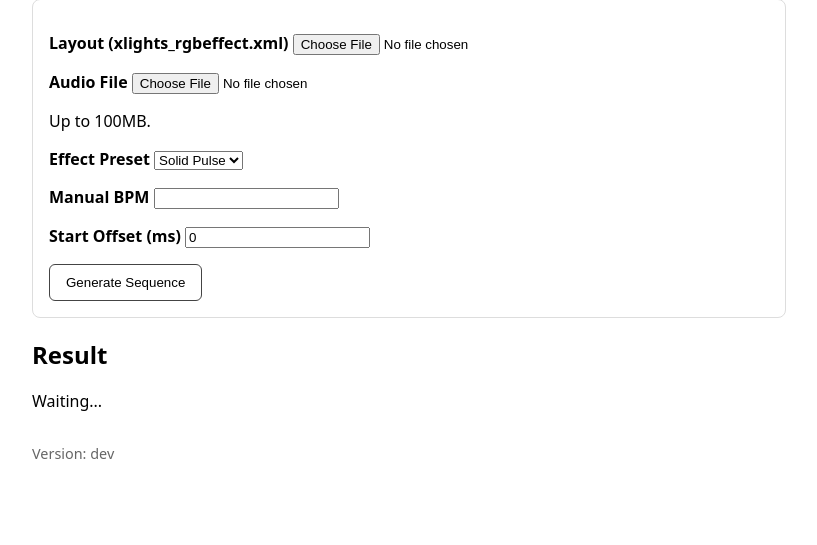
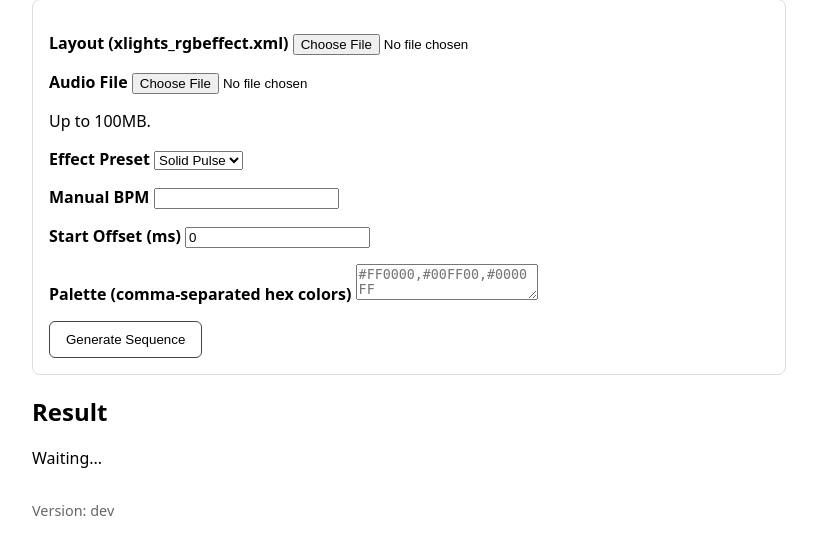
Before and after one commit to hislopkent/xlights-sequence-generator, a Flask app: page / in a window 1280 px wide. Shown: the part 97-642 px from the top of the page, without its empty margins (0-817 px from the left). Run offline with Flask 3, Linux system fonts and the light colour scheme.

Commit message:
Add customizable color palette

```diff
--- a/app.py
+++ b/app.py
@@ -1,5 +1,5 @@
 from flask import Flask, render_template, request, jsonify, send_file, g
-import os, uuid, json, shutil, time, math, threading
+import os, uuid, json, shutil, time, math, threading, re
 import librosa
 from werkzeug.exceptions import RequestEntityTooLarge
 from xlights_seq.config import Config
@@ -83,6 +83,20 @@ def generate():
     preset = request.form.get("preset", "solid_pulse")
     manual_bpm = float(request.form.get("manual_bpm") or 0) or None
     start_offset_ms = int(request.form.get("start_offset_ms") or 0)
+    palette_str = request.form.get("palette", "").strip()
+    palette = None
+    if palette_str:
+        palette = []
+        for part in palette_str.split(","):
+            part = part.strip()
+            if not part:
+                continue
+            if not part.startswith("#"):
+                part = "#" + part
+            if re.fullmatch(r"#([0-9a-fA-F]{6})", part):
+                palette.append(part.upper())
+        if not palette:
+            palette = None
 
     if not layout or not audio:
         return (
@@ -180,7 +194,7 @@ def generate():
     duration_ms = int(duration_s * 1000)
     beat_times = [max(0.0, (t * 1000 + start_offset_ms) / 1000.0) for t in beat_times]
 
-    tree = build_rgbeffects(models, beat_times, duration_ms, preset, sections)
+    tree = build_rgbeffects(models, beat_times, duration_ms, preset, sections, palette)
 
     job_dir = os.path.join(app.config["OUTPUT_FOLDER"], job)
     os.makedirs(job_dir, exist_ok=True)
--- a/templates/index.html
+++ b/templates/index.html
@@ -40,6 +40,9 @@
       <label>Start Offset (ms)
         <input name="start_offset_ms" type="number" step="1" value="0">
       </label>
+      <label>Palette (comma-separated hex colors)
+        <textarea name="palette" rows="2" placeholder="#FF0000,#00FF00,#0000FF"></textarea>
+      </label>
       <button type="submit">Generate Sequence</button>
     </form>
   </div>
--- a/xlights_seq/generator.py
+++ b/xlights_seq/generator.py
@@ -29,7 +29,7 @@ HEAVY_PRESETS = {"meteor"}
 SMALL_MODEL_NODES = 25
 
 
-def build_rgbeffects(models, beat_times, duration_ms, preset: str, sections=None):
+def build_rgbeffects(models, beat_times, duration_ms, preset: str, sections=None, palette=None):
     """Generate an xLights RGB effects file using a preset.
 
     Parameters
@@ -45,6 +45,9 @@ def build_rgbeffects(models, beat_times, duration_ms, preset: str, sections=None
     sections : list[dict], optional
         Optional list of section markers as returned by ``analyze_beats``.
         Each item must contain ``time`` (seconds) and ``label``.
+    palette : list[str], optional
+        Optional list of hex colors (e.g. ``"#FF0000"``) used for Color1 cycling.
+        If not provided, falls back to the module ``PALETTE``.
     """
 
     root = ET.Element("xrgb", version="2024.05", showDir=".")
@@ -66,6 +69,7 @@ def build_rgbeffects(models, beat_times, duration_ms, preset: str, sections=None
     preset_cfg = PRESETS.get(preset, PRESETS["solid_pulse"])
 
     # simple per-beat effect per model
+    active_palette = palette or PALETTE
     for m in models:
         mdl = ET.SubElement(root, "model", name=m.name)
         layer = ET.SubElement(mdl, "effectLayer", name="Layer 1")
@@ -81,7 +85,7 @@ def build_rgbeffects(models, beat_times, duration_ms, preset: str, sections=None
             eff_params = preset_cfg.get("params", {}).copy()
 
             # rotating color palette
-            color = PALETTE[i % len(PALETTE)]
+            color = active_palette[i % len(active_palette)]
             is_downbeat = i % DOWNBEAT_INTERVAL == 0
             if is_downbeat:
                 color = DOWNBEAT_COLOR
```
Also changed, not shown: tests/test_generator.py (+16 -0 lines).
